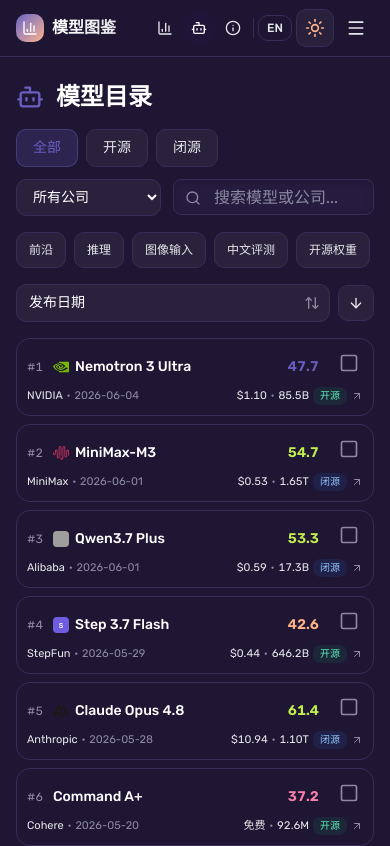
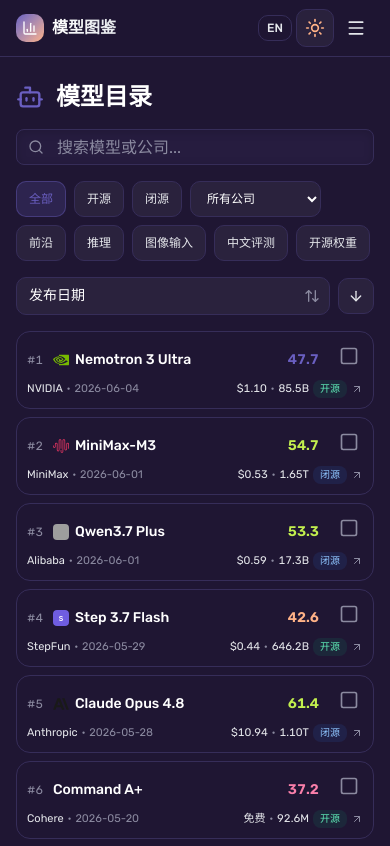
Before and after one commit to citrusli2026/llmcompare, a Next.js app: page /models in a window 390 px wide. Shown: the top 846 px of the page. Built offline with nearby package versions, Linux system fonts and the light colour scheme; grey boxes are pictures that could not be loaded.

Commit message:
fix: 模型目录页筛选区统一排版 (#84)
* fix: unify models page filter layout — search separated, all pills same size, single row

* fix: feature filter selected indicator + compare price format + mobile nav simplify + empty rows dim

```diff
--- a/src/app/compare/compare-client.tsx
+++ b/src/app/compare/compare-client.tsx
@@ -95,13 +95,13 @@ export function ComparePageClient() {
           if (prompt === 0 && completion === 0) {
             return <span className="text-accent-lime font-medium">{t("common.free")}</span>;
           }
-          return <span>${prompt}/${completion}<Tooltip content={t("common.perMUnit")}>/M</Tooltip></span>;
+          return <span><span className="tabular-nums">${prompt}/${completion}</span> <Tooltip content={t("common.perMUnit")}><span className="text-text-secondary text-[10px]">/M</span></Tooltip></span>;
         }
         if (m.raw.input != null) {
           if (m.raw.input === 0 && m.raw.output === 0) {
             return <span className="text-accent-lime font-medium">{t("common.free")}</span>;
           }
-          return <span>${m.raw.input}/${m.raw.output}<Tooltip content={t("common.perMUnit")}>/M</Tooltip></span>;
+          return <span><span className="tabular-nums">${m.raw.input}/${m.raw.output}</span> <Tooltip content={t("common.perMUnit")}><span className="text-text-secondary text-[10px]">/M</span></Tooltip></span>;
         }
         return "—";
       },
@@ -317,12 +317,14 @@ export function ComparePageClient() {
                     {rows.map((row, ri) => {
                       const values = models.map((m) => row.getNumericValue?.(m) ?? null);
                       const higherIsBetter = row.labelKey !== "compare.price";
+                      const allEmpty = values.every((v) => v == null);
                       return (
                         <tr
                           key={ri}
                           className={cn(
                             "border-b border-surface-border last:border-b-0",
-                            ri % 2 === 1 ? "bg-surface-elevated" : ""
+                            ri % 2 === 1 ? "bg-surface-elevated" : "",
+                            allEmpty && "opacity-40"
                           )}
                         >
                           {models.map((m) => {
--- a/src/app/models/models-page-client.tsx
+++ b/src/app/models/models-page-client.tsx
@@ -192,32 +192,35 @@ export default function ModelsPageClient() {
             </p>
           </div>
 
-          <div className="mb-4 sm:mb-6 flex flex-col sm:flex-row gap-3 sm:gap-4">
+          {/* 搜索框—独立一行 */}
+          <div className="mb-4 sm:mb-6 w-full sm:w-auto">
+            <SearchInput
+              value={searchQuery}
+              onChange={handleSearchChange}
+              placeholder={t("models.searchPlaceholder")}
+              className="max-w-none sm:max-w-md w-full"
+            />
+          </div>
+
+          {/* 筛选条件 — 统一排版 */}
+          <div className="mb-4 sm:mb-6 flex flex-wrap items-center gap-2">
             <FilterBar
               options={filterOptions}
               activeKey={activeFilter}
               onFilterChange={handleFilterChange}
             />
-            <div className="flex gap-3 flex-1">
+            <div className="h-5 w-px bg-surface-border mx-0.5 hidden sm:block" />
             <select
               value={companyFilter}
               onChange={handleCompanyChange}
-                className="rounded-lg border border-surface-border bg-surface-card px-3 py-2 text-sm text-text-primary focus:outline-none focus:ring-2 focus:ring-accent-violet/40"
+              className="h-9 rounded-lg border border-surface-border bg-surface-card px-3 py-1.5 text-xs text-text-primary focus:outline-none focus:ring-2 focus:ring-accent-violet/40"
             >
               <option value="">{t("models.filterAllCompanies")}</option>
               {companies.map((c) => (
                 <option key={c} value={c}>{c}</option>
               ))}
             </select>
-              <SearchInput
-                value={searchQuery}
-                onChange={handleSearchChange}
-                placeholder={t("models.searchPlaceholder")}
-              />
-            </div>
-          </div>
-
-          <div className="mb-4 sm:mb-6">
+            <div className="h-5 w-px bg-surface-border mx-0.5 hidden sm:block" />
             <FeatureFilter
               activeKeys={featureKeys}
               onToggle={handleFeatureToggle}
--- a/src/components/feature-filter.tsx
+++ b/src/components/feature-filter.tsx
@@ -32,11 +32,14 @@ export function FeatureFilter({ activeKeys, onToggle }: FeatureFilterProps) {
             className={cn(
               "rounded-lg px-3 py-1.5 text-xs font-medium transition-all min-h-9",
               isActive
-                ? "bg-accent-violet/15 border border-accent-violet/40 text-accent-violet"
+                ? "bg-accent-violet/20 text-accent-violet border border-accent-violet/40 shadow-[inset_0_0_0_1px_rgba(168,85,247,0.15)]"
                 : "bg-surface-card text-text-secondary border border-surface-border hover:bg-surface-hover hover:text-text-primary"
             )}
           >
-            {t(labelKey)}
+            <span className="flex items-center gap-1.5">
+              {isActive && <span className="h-1.5 w-1.5 rounded-full bg-accent-violet shrink-0" />}
+              {t(labelKey)}
+            </span>
           </button>
         );
       })}
--- a/src/components/filter-bar.tsx
+++ b/src/components/filter-bar.tsx
@@ -21,7 +21,7 @@ export function FilterBar({ options, activeKey, onFilterChange }: FilterBarProps
           key={opt.key}
           onClick={() => onFilterChange(opt.key)}
           className={cn(
-            "rounded-lg px-4 py-2 text-sm font-medium transition-all",
+            "rounded-lg px-3 py-1.5 text-xs font-medium transition-all min-h-9",
             activeKey === opt.key
               ? "bg-accent-violet/20 text-accent-violet border border-accent-violet/40"
               : "bg-surface-card text-text-secondary border border-surface-border hover:bg-surface-hover hover:text-text-primary"
--- a/src/components/navbar.tsx
+++ b/src/components/navbar.tsx
@@ -74,28 +74,6 @@ export function Navbar() {
 
         {/* Mobile Navigation */}
         <div className="flex sm:hidden items-center gap-1">
-          <nav className="flex items-center gap-0.5">
-            {navItems.map((item) => {
-              const Icon = item.icon;
-              const isActive = pathname === item.href;
-              return (
-                <Link
-                  key={item.href}
-                  href={item.href}
-                  className={cn(
-                    "flex items-center justify-center h-8 w-8 rounded-lg transition-all",
-                    isActive
-                      ? "bg-surface-hover text-text-primary"
-                      : "text-text-secondary hover:bg-surface-card hover:text-text-primary"
-                  )}
-                  aria-label={t(item.labelKey)}
-                >
-                  <Icon className="h-4 w-4" />
-                </Link>
-              );
-            })}
-          </nav>
-          <div className="w-px h-5 bg-surface-border" />
           <LanguageToggle />
           <ThemeToggle />
           <button
```
Lines whose indentation alone changed are shown as unchanged.
